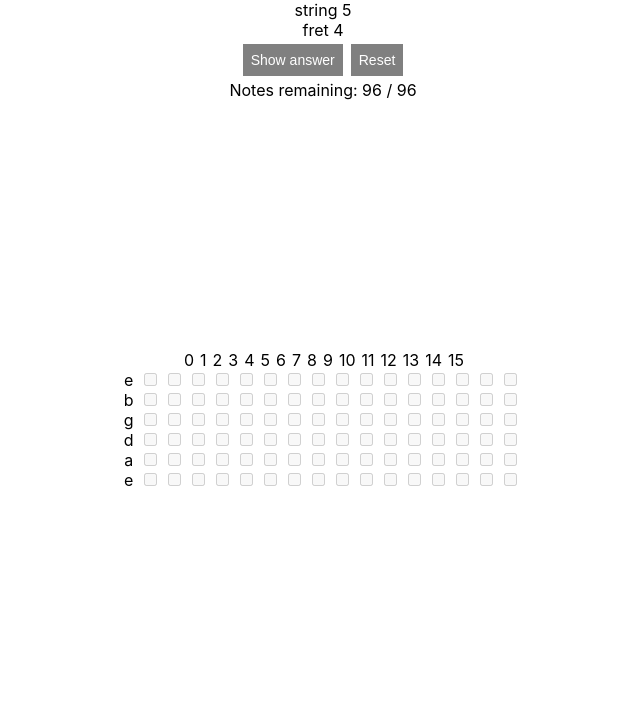
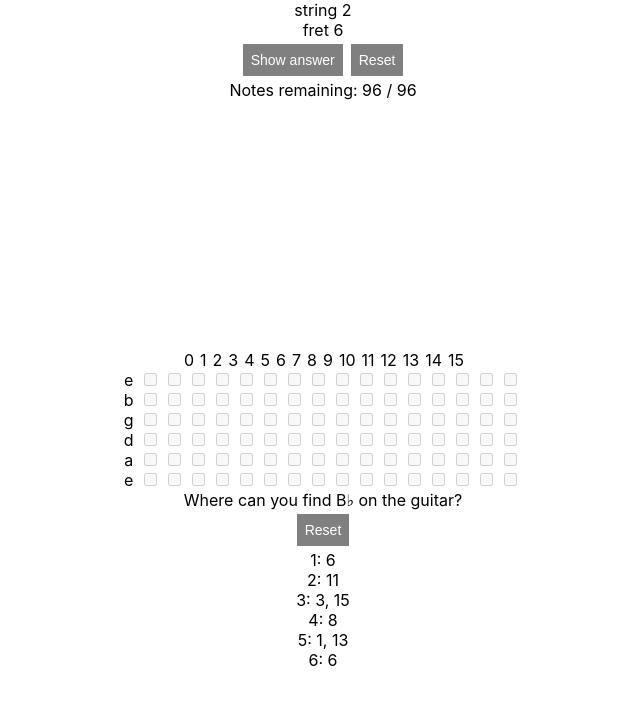
Before and after one commit to mkmatheson/guitar-note-guesser, a React app: page / in a window 1280 px wide. Shown: the top 704 px of the page, without its empty margins (317-957 px from the left). Built offline with nearby package versions, Linux system fonts and the light colour scheme.

Commit message:
create GuitarNoteFinder

```diff
--- a/src/App.tsx
+++ b/src/App.tsx
@@ -1,11 +1,13 @@
 import './App.css';
 import React from 'react';
 import GuitarNoteGuesser from './components/GuitarNoteGuesser';
+import GuitarNoteFinder from './components/GuitarNoteFinder';
 
 function App() {
   return (
     <div className="App">
       <GuitarNoteGuesser />
+      <GuitarNoteFinder />
     </div>
   );
 }
--- /dev/null
+++ b/src/components/GuitarNoteFinder.tsx
@@ -0,0 +1,34 @@
+import { useState } from 'react';
+import { generateNoteSet } from '../utils';
+import { standardTuning } from '../const';
+const GuitarNoteFinder = () => {
+  const [matchingNoteData, setMatchingNoteData] = useState(generateNoteSet());
+  return (
+    <div>
+      <div>
+        Where can you find {matchingNoteData.answerNote.answer.slice(0, -1)} on
+        the guitar?
+      </div>
+      <button
+        onClick={() => {
+          setMatchingNoteData(generateNoteSet());
+        }}
+      >
+        Reset
+      </button>
+      <div>
+        {standardTuning.map((_, idx) => (
+          <div>
+            {idx + 1}:{' '}
+            {matchingNoteData.matchingNotes
+              .filter((note) => note.string === idx + 1)
+              .map((newNote) => `${newNote.fret}`)
+              .join(', ')}
+          </div>
+        ))}
+      </div>
+    </div>
+  );
+};
+
+export default GuitarNoteFinder;
--- a/src/utils.ts
+++ b/src/utils.ts
@@ -1,4 +1,10 @@
-import { accidentalSymbols, keyNotes, frets, standardTuning } from './const';
+import {
+  accidentalSymbols,
+  keyNotes,
+  frets,
+  standardTuning,
+  completeFretboard
+} from './const';
 import { KeyNote } from './types';
 
 const shiftScale = (index: number, notes: Array<string | number | KeyNote[]>) =>
@@ -22,9 +28,8 @@ const createTablature = (selectedStringIdx: number, fretIdx: number) => {
   });
 };
 
-export const generateNote = () => {
-  const selectedStringIdx = generateRandomArrayIdx(standardTuning.length);
-  const selectedString = standardTuning[selectedStringIdx];
+const getNote = (stringIdx: number, fretIdx: number) => {
+  const selectedString = standardTuning[stringIdx];
   const startingKeyNoteIdx = keyNotes.findIndex((key) =>
     key.find(
       (keyName) =>
@@ -32,6 +37,7 @@ export const generateNote = () => {
         keyName.accidental === 0
     )
   );
+
   const naturalKeyLineup = (
     shiftScale(startingKeyNoteIdx, keyNotes) as KeyNote[][]
   ).map((keyNote) => {
@@ -47,9 +53,8 @@ export const generateNote = () => {
   naturalKeyLineup.push(...naturalKeyLineup);
   naturalKeyLineup.splice(frets + 1);
   let startingOctave = selectedString.octave;
-  const selectedFretIndex = generateRandomArrayIdx(frets + 1);
 
-  for (let i = 0; i <= selectedFretIndex; i += 1) {
+  for (let i = 0; i <= fretIdx; i += 1) {
     if (
       naturalKeyLineup[i].key.toLowerCase() === 'c' &&
       naturalKeyLineup[i].accidental === 0
@@ -58,12 +63,47 @@ export const generateNote = () => {
     }
   }
 
-  const newKeyNote = naturalKeyLineup[selectedFretIndex];
+  const newKeyNote = naturalKeyLineup[fretIdx];
+  return {
+    string: stringIdx + 1,
+    fret: fretIdx,
+    answer: `${newKeyNote.key}${accidentalSymbols[newKeyNote.accidental || 0]}${startingOctave}`
+  };
+};
+
+const getRandomStringAndFretIndex = () => ({
+  stringIdx: generateRandomArrayIdx(standardTuning.length),
+  fretIdx: generateRandomArrayIdx(frets + 1)
+});
+
+const getAllNotes = () => {
+  return completeFretboard.map((string, stringIdx) =>
+    string.map((_, fretIdx) => {
+      return getNote(stringIdx, fretIdx);
+    })
+  );
+};
+
+export const generateNoteSet = () => {
+  const { stringIdx: randomStringIdx, fretIdx: randomFretIdx } =
+    getRandomStringAndFretIndex();
+  const selectedNote = getNote(randomStringIdx, randomFretIdx);
+  return {
+    matchingNotes: getAllNotes()
+      .flatMap((string) => string)
+      .filter(
+        (note) => note.answer.slice(0, -1) === selectedNote.answer.slice(0, -1)
+      ),
+    answerNote: selectedNote
+  };
+};
+
+export const generateNote = () => {
+  const { stringIdx: randomStringIdx, fretIdx: randomFretIdx } =
+    getRandomStringAndFretIndex();
 
   return {
-    string: selectedStringIdx + 1,
-    fret: selectedFretIndex,
-    answer: `${newKeyNote.key}${accidentalSymbols[newKeyNote.accidental || 0]}${startingOctave}`,
-    tablature: createTablature(selectedStringIdx, selectedFretIndex)
+    ...getNote(randomStringIdx, randomFretIdx),
+    tablature: createTablature(randomStringIdx, randomFretIdx)
   };
 };
```
